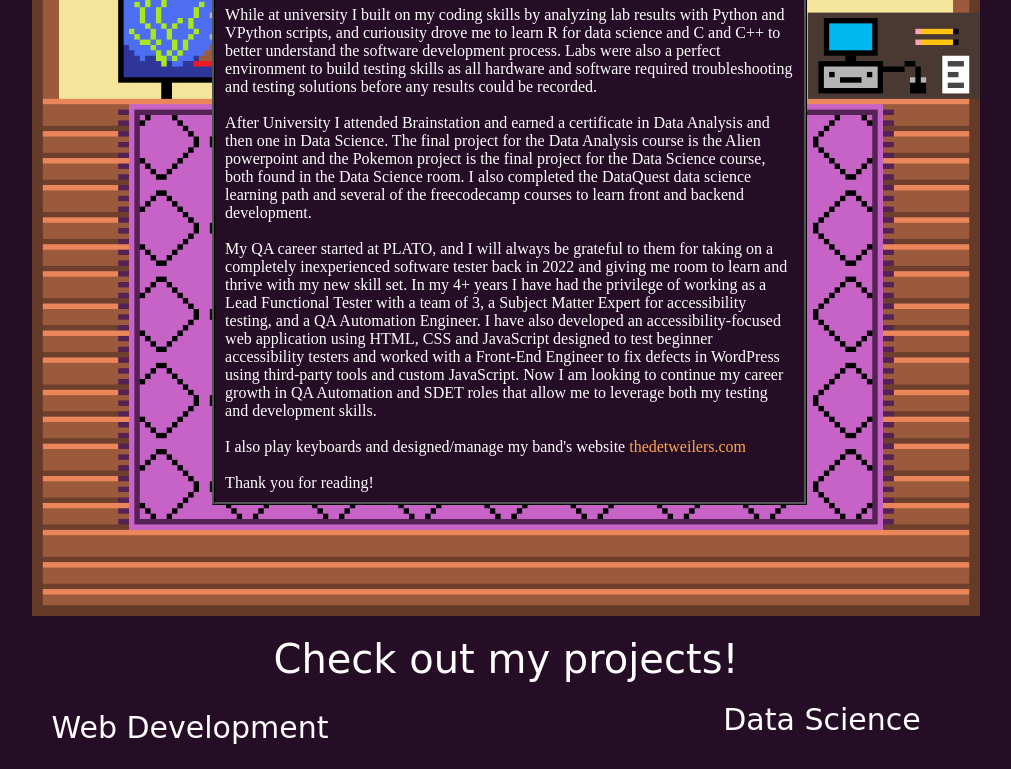
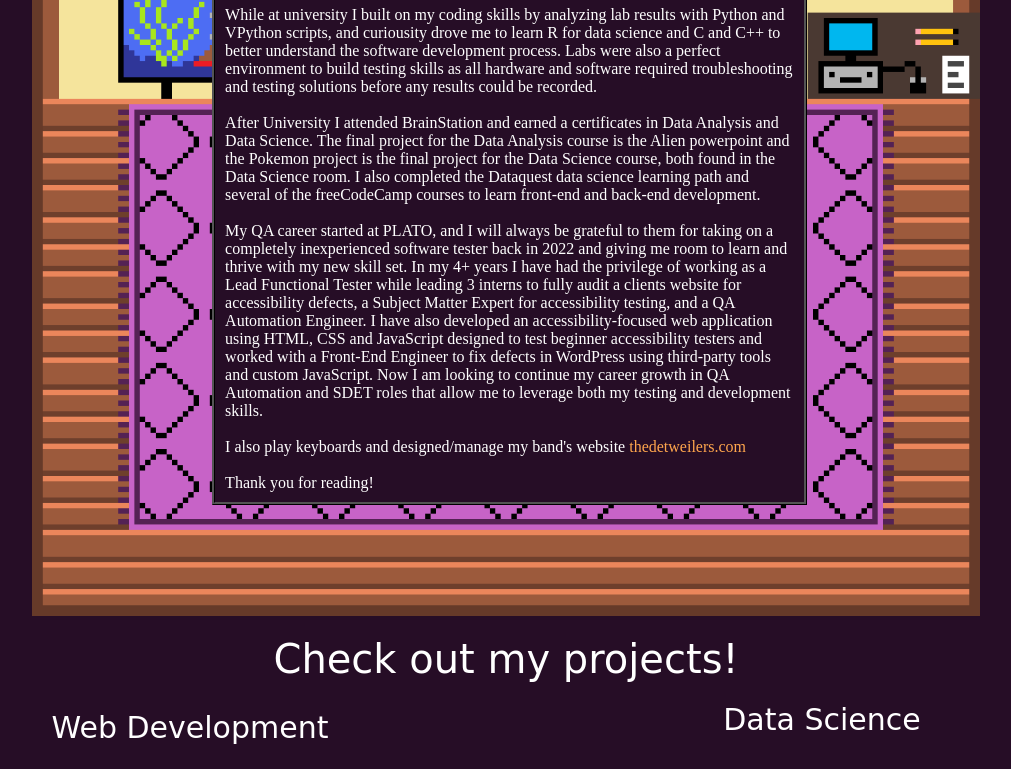
Before and after one commit to evangwalker/Evan_Walker_Portfolio, a plain HTML site: page static_portfolio/index_static.html in a window 1280 px wide. Shown: the part 329-1098 px from the top of the page, without its empty margins (134-1145 px from the left). Drawn offline with Linux system fonts and the light colour scheme; a web font is replaced by a local one.

Commit message:
Update index_static.html

```diff
--- a/static_portfolio/index_static.html
+++ b/static_portfolio/index_static.html
@@ -34,13 +34,13 @@
       <section id="about">
         <img id="living_room" src="./portfolio_background.png">
         <h1 id="page_title">Evan Walker Portfolio</h1>
-        <p id="bio">Born in Owen Sound, Ontario in 1991; I spent the first year of my life toiling on a farm before we packed up and moved to the big city (Toronto) for work.  At the age of 3 I became an assistance Wine Maker to my Dad who I am sure found me very helpful.
-                <br/><br/>As time went on I decided to get older, eventually finding myself thriving in the Electromagnetic Engineering Technician course at George Brown College.
-                I picked up how to program PLCs and Arduino microcontrollers and the basics of electric and hydrolic circuits quickly and discovered a passion for technology and coding I was previously unaware of.  As much as I loved that whole course the physics class stood out as uniquely exciting, so after I graduated I went back to high school to improve my grades then enrolled in the University of Toronto,
+        <p id="bio">Born in Owen Sound, Ontario in 1991; I spent the first year of my life toiling on a farm before we packed up and moved to the big city (Toronto) for work.  At the age of 3 I became an assistance winemaker to my Dad who I am sure found me very helpful.
+                <br/><br/>As time went on I decided to get older, eventually finding myself thriving in the Electro-mechanical Engineering Technician course at George Brown College.
+                I picked up how to program PLCs and Arduino microcontrollers and the basics of electric and hydraulic circuits quickly and discovered a passion for technology and coding I was previously unaware of.  As much as I loved that whole course the physics class stood out as uniquely exciting, so after I graduated I went back to high school to improve my grades then enrolled in the University of Toronto,
                 where I earned a Physics Specialist Degree.  <br/><br/> While at university I built on my coding skills by analyzing lab results with Python and VPython scripts, and curiousity drove me to learn R for data science and C and C++
                 to better understand the software development process. Labs were also a perfect environment to build testing skills as all hardware and software required troubleshooting and testing solutions before any results could be recorded.
-                <br/><br/>After University I attended Brainstation and earned a certificate in Data Analysis and then one in Data Science.  The final project for the Data Analysis course is the Alien powerpoint and the Pokemon project is the final project for the Data Science course, both found in the Data Science room.  I also completed the DataQuest data science learning path and several of the freecodecamp courses to learn front and backend development.
-                <br/><br/>  My QA career started at PLATO, and I will always be grateful to them for taking on a completely inexperienced software tester back in 2022 and giving me room to learn and thrive with my new skill set.  In my 4+ years I have had the privilege of working as a Lead Functional Tester with a team of 3, a Subject Matter Expert for accessibility testing, and a QA Automation Engineer. I have also developed an accessibility-focused web application using HTML, CSS and JavaScript designed to test beginner accessibility testers and worked with a Front-End Engineer to fix defects in WordPress using third-party tools and custom JavaScript. Now I am looking to continue my career growth in QA Automation and SDET roles that allow me to leverage both my testing and development skills.
+                <br/><br/>After University I attended BrainStation and earned a certificates in Data Analysis and Data Science.  The final project for the Data Analysis course is the Alien powerpoint and the Pokemon project is the final project for the Data Science course, both found in the Data Science room.  I also completed the Dataquest data science learning path and several of the freeCodeCamp courses to learn front-end and back-end development.
+                <br/><br/>  My QA career started at PLATO, and I will always be grateful to them for taking on a completely inexperienced software tester back in 2022 and giving me room to learn and thrive with my new skill set.  In my 4+ years I have had the privilege of working as a Lead Functional Tester while leading 3 interns to fully audit a clients website for accessibility defects, a Subject Matter Expert for accessibility testing, and a QA Automation Engineer. I have also developed an accessibility-focused web application using HTML, CSS and JavaScript designed to test beginner accessibility testers and worked with a Front-End Engineer to fix defects in WordPress using third-party tools and custom JavaScript. Now I am looking to continue my career growth in QA Automation and SDET roles that allow me to leverage both my testing and development skills.
                 <br/><br/>I also play keyboards and designed/manage my band's website <a id="band-link" href="https://thedetweilers.com/" target="_blank">thedetweilers.com</a>
                 <br/><br/>Thank you for reading!</p>
       </section>
```
